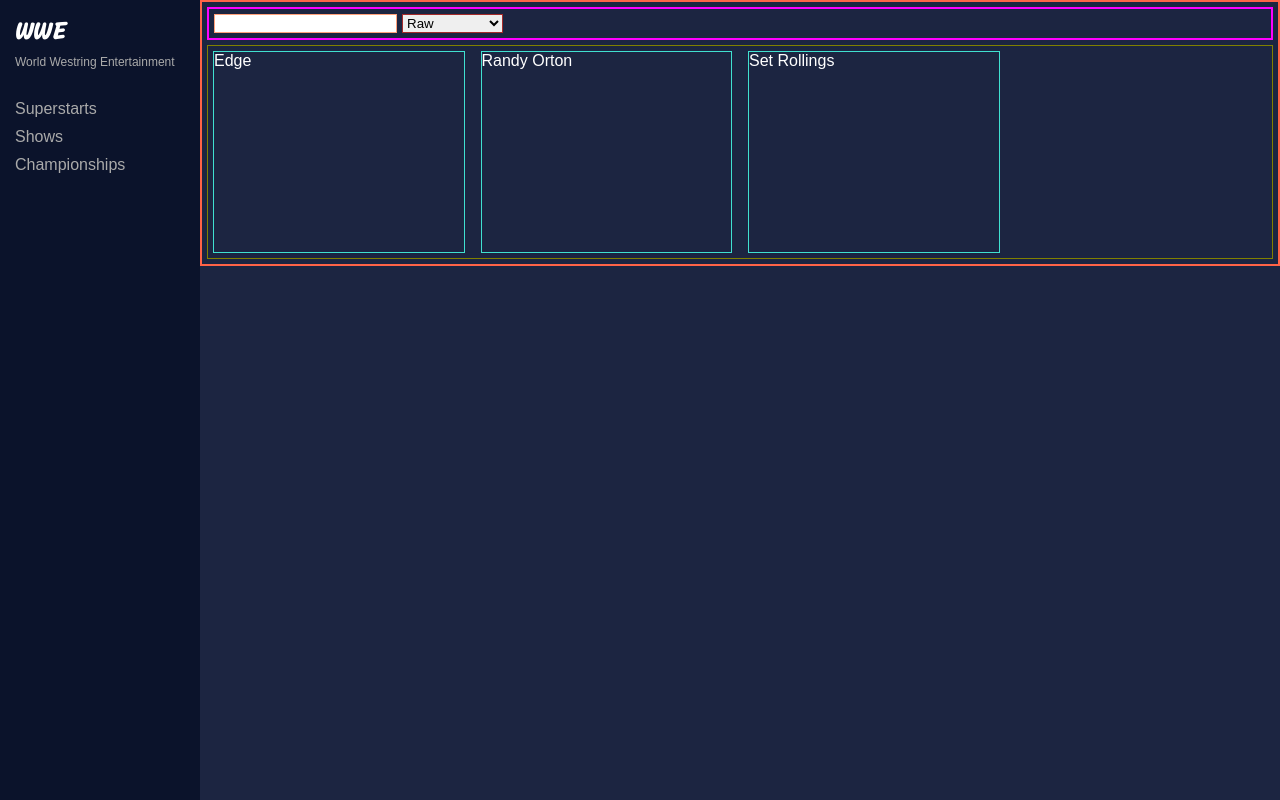
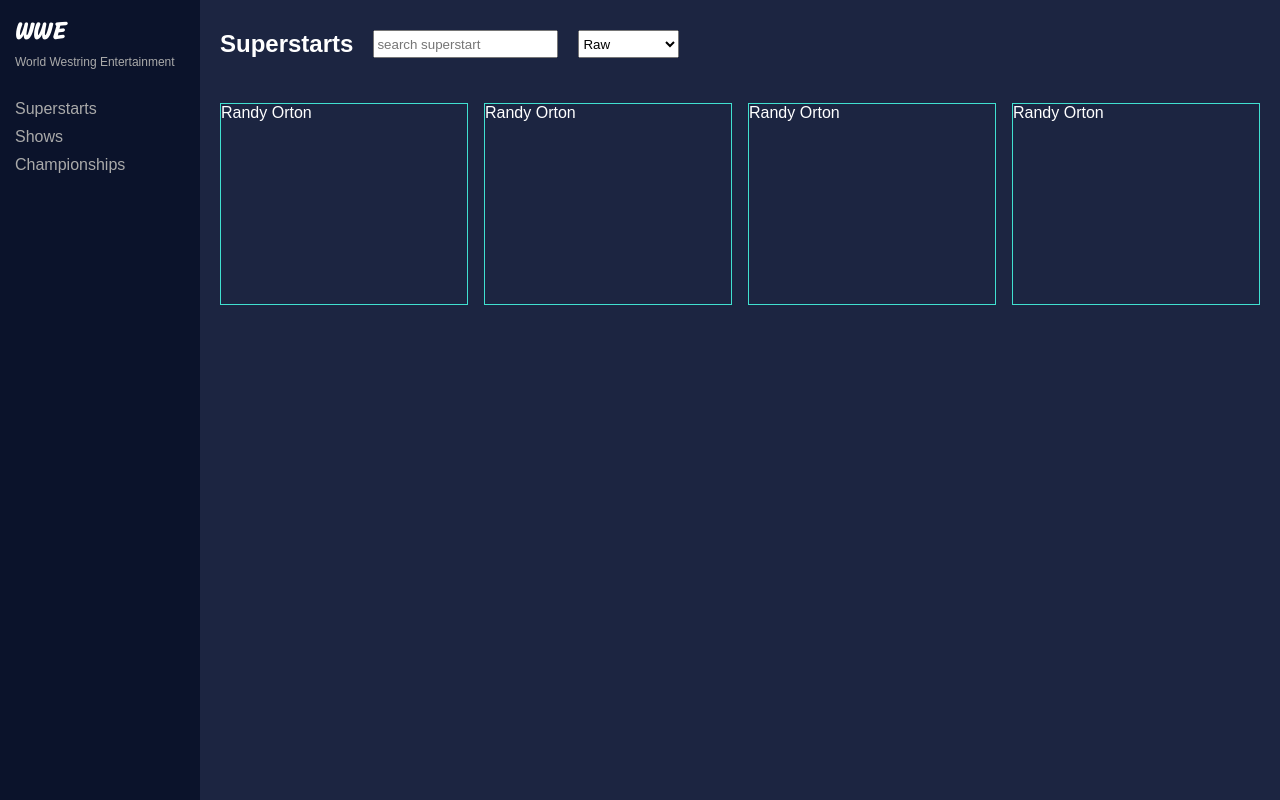
Before and after one commit to jorcalle11/wwe, a React (Create React App) app in the folder web-app/: page / in a window 1280 px wide. Built offline with nearby package versions, Linux system fonts and the light colour scheme; a web font is replaced by a local one.

Commit message:
Main content styles

```diff
--- a/web-app/src/components/MainContent/MainContent.js
+++ b/web-app/src/components/MainContent/MainContent.js
@@ -1,11 +1,7 @@
 import React from 'react';
 import styled from 'styled-components';
 
-const superstars = [
-  { name: 'Edge' },
-  { name: 'Randy Orton' },
-  { name: 'Set Rollings' },
-];
+const superstars = new Array(4).fill({ name: 'Randy Orton' });
 
 const filterOptions = ['All', 'Raw', 'Smack Down', 'NXT'];
 
@@ -13,48 +9,59 @@
   return (
     <Main>
       <Header>
-        <SearchBar />
+        <Title>Superstarts</Title>
+        <SearchBar placeholder="search superstart" />
         <FilterBar defaultValue="Raw">
           {filterOptions.map(FilterItem)}
         </FilterBar>
       </Header>
-      <CardContainer>{superstars.map(RenderCard)}</CardContainer>
+      <Wrapper>
+        <CardContainer>{superstars.map(RenderCard)}</CardContainer>
+      </Wrapper>
     </Main>
   );
 }
 
 const Main = styled.main`
-  border: 2px solid tomato;
+  height: 100%;
 `;
 
 const Header = styled.header`
-  border: 2px solid magenta;
-  margin: 5px;
+  padding: 30px 20px;
+  display: flex;
+`;
+
+const Title = styled.h2`
+  margin: 0px;
+  margin-right: 20px;
 `;
 
 const SearchBar = styled.input`
-  border: 1px solid lightSalmon;
-  margin: 5px;
+  margin-right: 20px;
 `;
 
 const FilterBar = styled.select`
-  border: 1px solid brown;
+  // border: 1px solid brown;
 `;
 
-const FilterItem = (item) => {
+const FilterItem = item => {
   return <option key={item}>{item}</option>;
 };
+
+const Wrapper = styled.div`
+  box-sizing: border-box;
+  height: calc(100% - 90px);
+  overflow: auto;
+`;
 
 const CardContainer = styled.section`
   display: grid;
   grid-template-columns: repeat(auto-fill, minmax(200px, 1fr));
   grid-gap: 1rem;
-  padding: 5px;
-  border: 1px solid olive;
-  margin: 5px;
+  padding: 15px 20px;
 `;
 
-const RenderCard = (item) => {
+const RenderCard = item => {
   return <Card key={item.name}>{item.name}</Card>;
 };
 
```
